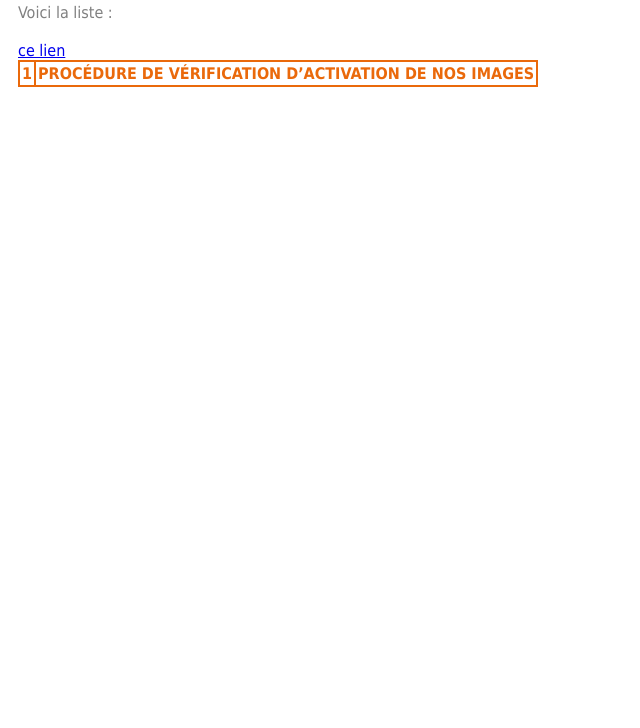
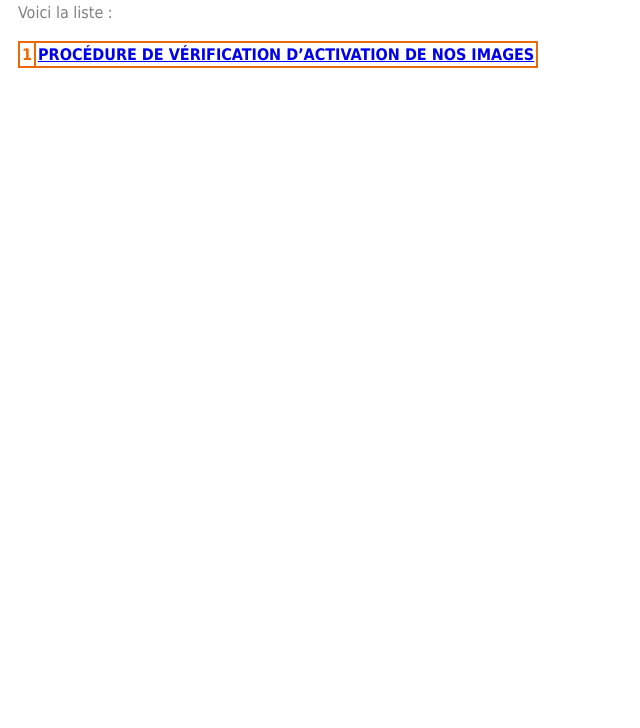
Before and after one commit to jeremAR/STC, a plain HTML site: page Procedures/index.html in a window 1280 px wide. Shown: the part 72-800 px from the top of the page, without its empty margins (0-640 px from the left). Drawn offline with Linux system fonts and the light colour scheme; no server answers.

Commit message:
Update index.html

```diff
--- a/Procedures/index.html
+++ b/Procedures/index.html
@@ -7,10 +7,8 @@
 <body>
 <h1><i>ib</i> - Procédures pour le STC</h1><br/>
 Voici la liste :<br/><br/>
-  <a href="https://jeremar.github.io/STC/Procedures/pdf1.pdf">ce lien </a>
-
 <table class="cRef">
-<tr id="m10979"><td>1</td><td>PROCÉDURE DE VÉRIFICATION D’ACTIVATION DE NOS IMAGES</td></tr>
+<tr><td>1</td><td><a href="https://jeremar.github.io/STC/Procedures/pdf1.pdf">PROCÉDURE DE VÉRIFICATION D’ACTIVATION DE NOS IMAGES</a></td></tr>
 </table>
 <script>window.onload=links;document.body.innerHTML=document.body.innerHTML+'<br/><div id="outro"></div>';readFile('outro.html','outro',true);</script>
 </body>
```
